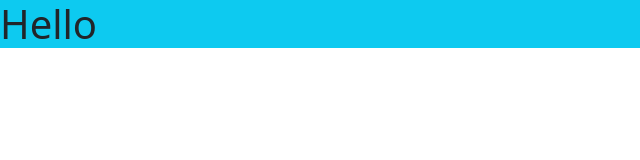
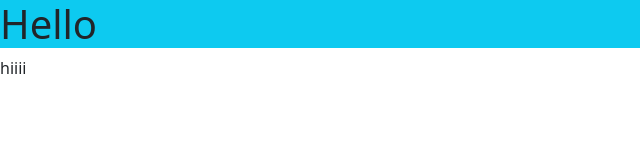
Before and after one commit to Heeralal-7/TeamPractice, a plain HTML site: page index.html in a window 1280 px wide. Shown: the full height of the page, 0-640 px from the left. Drawn offline with nearby package versions, Linux system fonts and the light colour scheme.

Commit message:
Add Para

```diff
--- a/index.html
+++ b/index.html
@@ -9,6 +9,7 @@
   <body>
 
     <h1 class="bg-info">Hello</h1>
+    <p>hiiii</p>
     <script src="https://cdn.jsdelivr.net/npm/bootstrap@5.3.6/dist/js/bootstrap.bundle.min.js" integrity="sha384-j1CDi7MgGQ12Z7Qab0qlWQ/Qqz24Gc6BM0thvEMVjHnfYGF0rmFCozFSxQBxwHKO" crossorigin="anonymous"></script>
   </body>
 </html>
```
